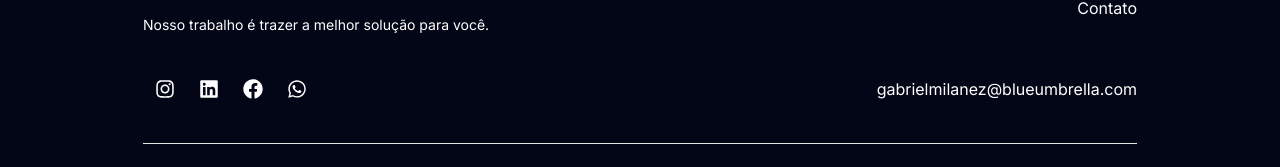
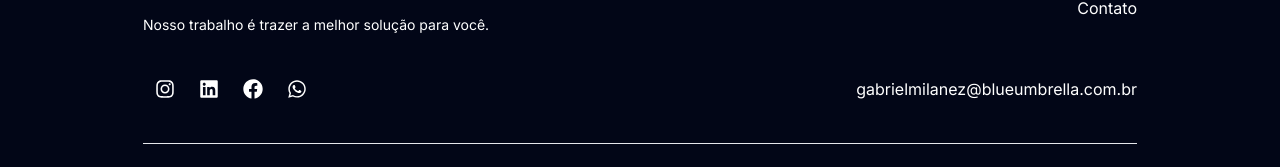
Before and after one commit to miilanez/blue-umbrella-site, a Next.js app: page / in a window 1280 px wide. Shown: the part 4207-4374 px from the top of the page. Built offline with nearby package versions, Linux system fonts and the light colour scheme.

Commit message:
fix: corrigindo endereço de e-mail

```diff
--- a/src/components/ui/Footer/Footer.tsx
+++ b/src/components/ui/Footer/Footer.tsx
@@ -77,7 +77,7 @@ const Footer = () => {
               );
             })}
           </div>
-          <div className="">gabrielmilanez@blueumbrella.com</div>
+          <div className="">gabrielmilanez@blueumbrella.com.br</div>
         </div>
         <hr className="py-4 mt-4"></hr>
         <div className="w-full text-xs text-center ">
```
